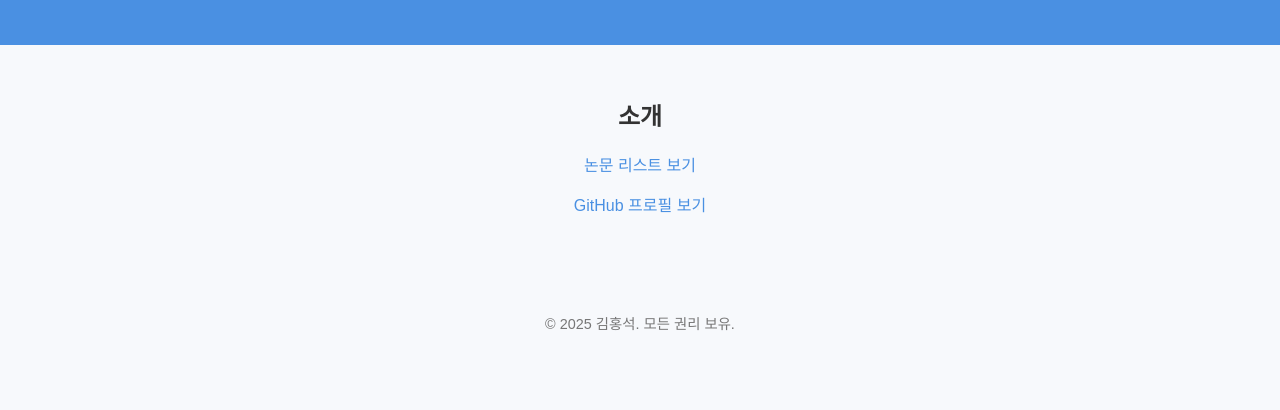
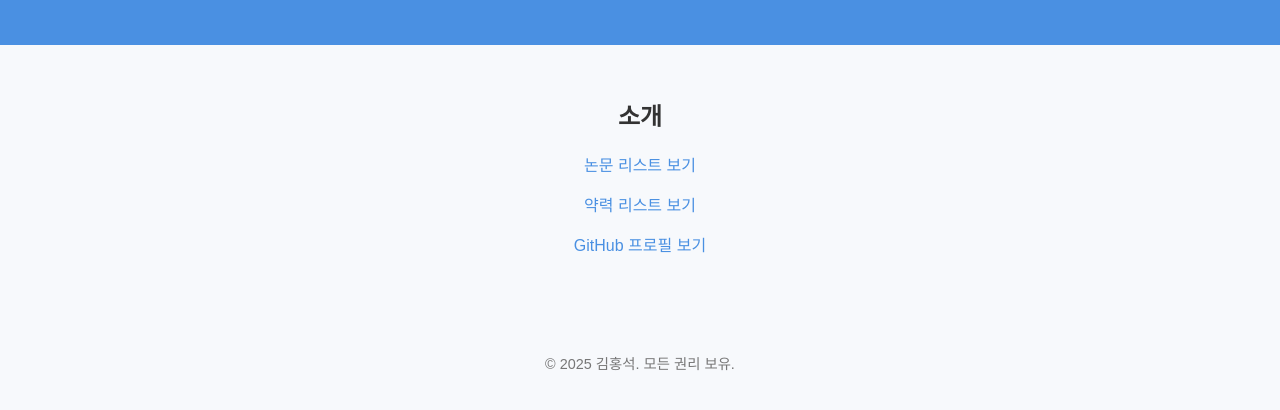
Before and after one commit to hsk0223/hsk0223.github.io, a plain HTML site: page index.html in a window 1280 px wide. Shown: the part 148-558 px from the top of the page. Drawn offline with Linux system fonts and the light colour scheme.

Commit message:
Update index.html

```diff
--- a/index.html
+++ b/index.html
@@ -40,6 +40,7 @@
   <main>
     <h2>소개</h2>
     <p><a href="papers.html">논문 리스트 보기</a></p>
+    <p><a href="careers.html">약력 리스트 보기</a></p>
     <p><a href="https://github.com/yourusername">GitHub 프로필 보기</a></p>
   </main>
   <footer>
```
